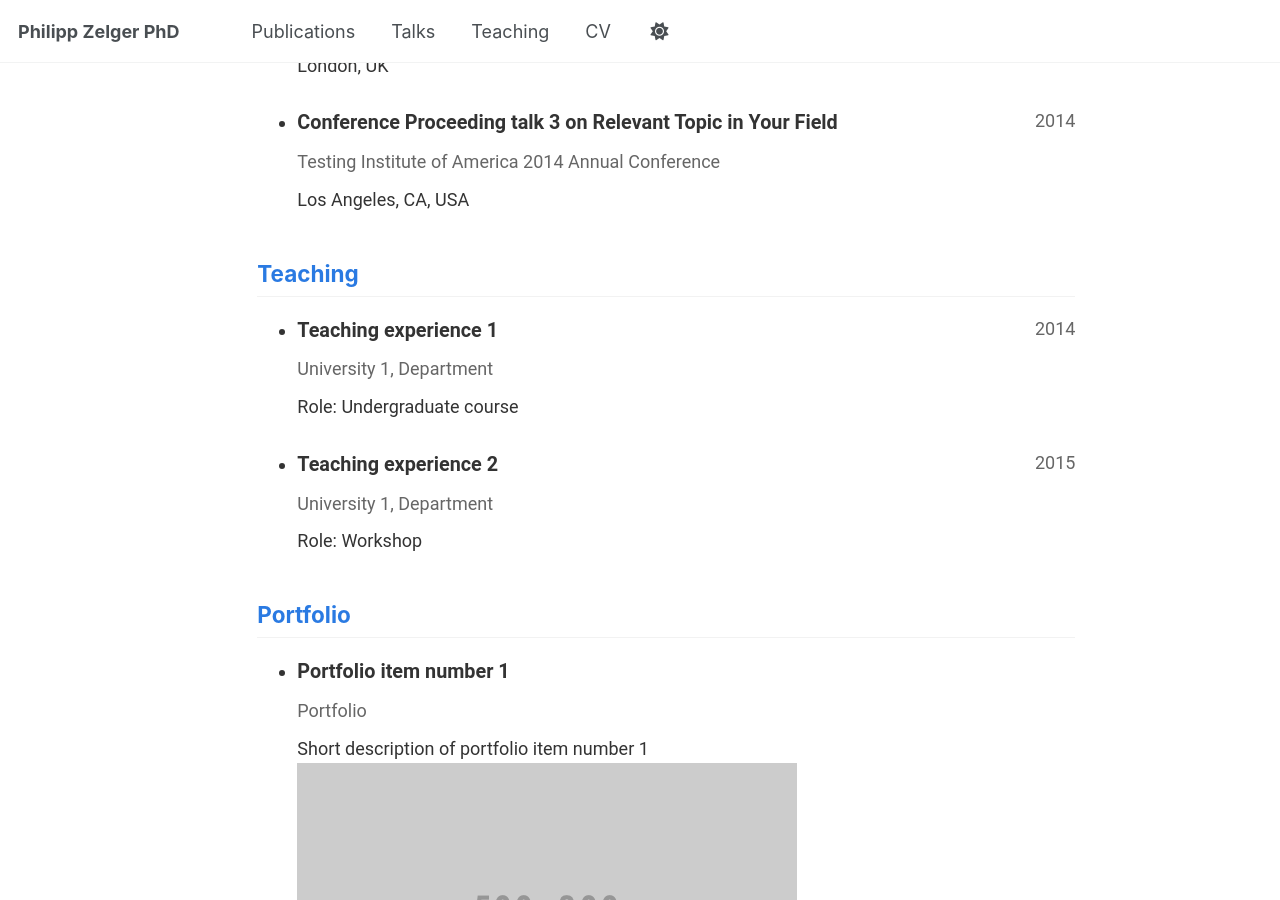
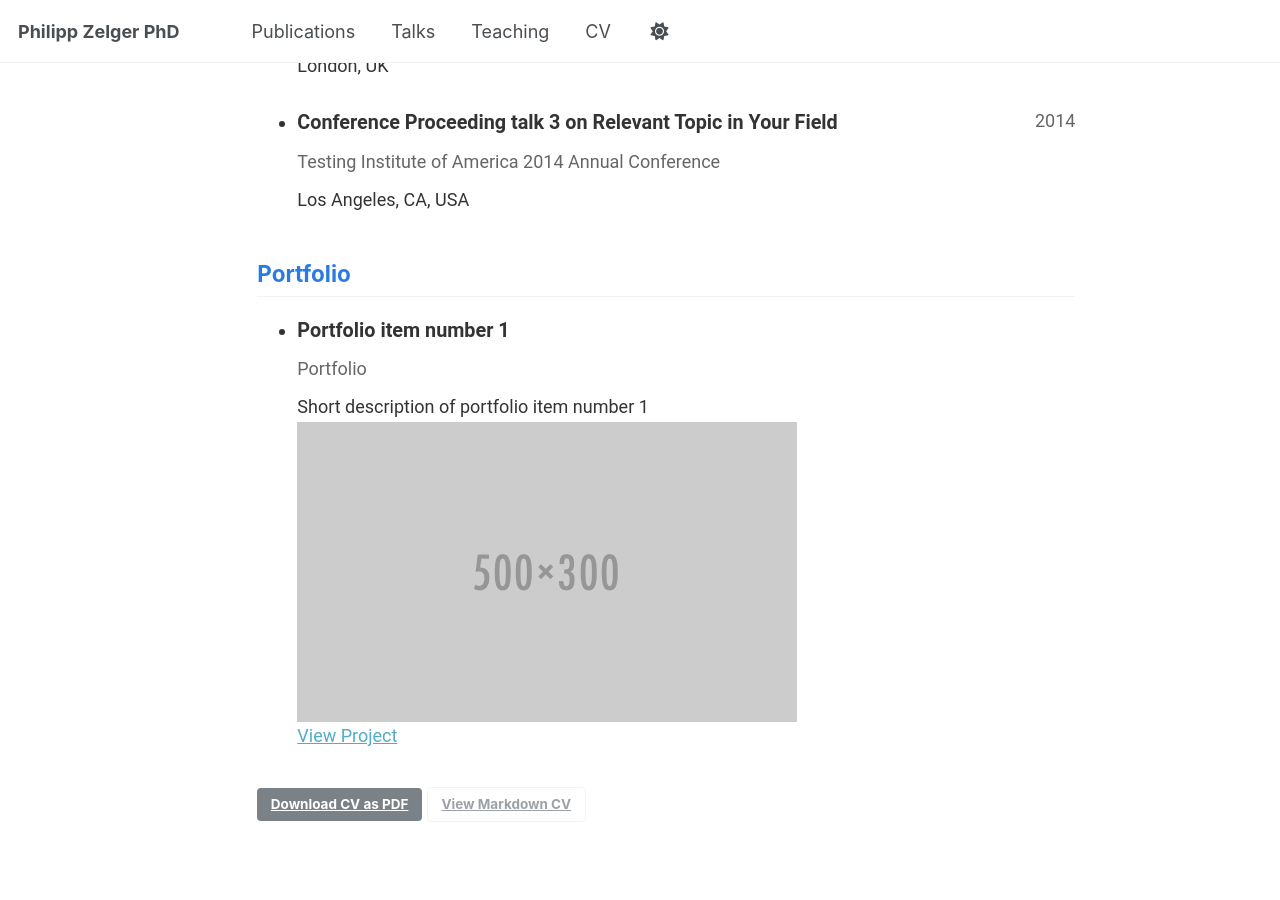
Before and after one commit to Stanissse/AboutMe, a Jekyll site: the page built from _pages/cv-json.md, in a window 1280 px wide and 900 px high, scrolled down 1958 px. Built offline with Jekyll 4.4.1, drawn with Linux system fonts in a browser that asks for light colours.

Commit message:
Disabled teching in CV cv-template.html

```diff
--- a/_includes/cv-template.html
+++ b/_includes/cv-template.html
@@ -184,7 +184,7 @@
   </div>
   {% endif %}
 
-  {% if cv.teaching.size > 0 %}
+  {% if cv.teaching.size > 1000 %}
   <!-- Teaching -->
   <div class="cv-section">
     <h2>Teaching</h2>
```
